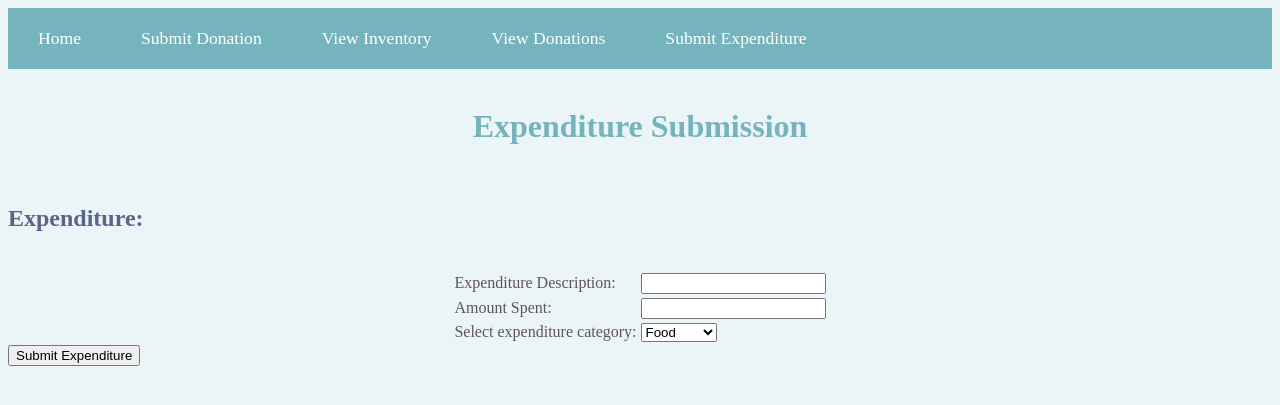
After one commit to cs304-fa18/semester-project-rad, a Flask app: page /expenditureForm/ in a window 1280 px wide. The commit adds this page. Shown: the top 405 px of the page. Run offline with Flask 2, Linux system fonts and the light colour scheme.

Commit message:
expenditures page and relevant updates

```diff
--- a/app.py
+++ b/app.py
@@ -6,6 +6,7 @@ import sys
 import search_donation_history
 import search_inventory_history
 import donationDBOps
+import expenditureBackend
 
 app = Flask(__name__)
 app.secret_key = 'stringy string'
@@ -57,6 +58,30 @@ def donationForm():
 
         # render template
         return render_template('donation_form.html')
+
+
+@app.route('/expenditureForm/', methods = ['GET', 'POST'])
+def expenditureForm():
+    if request.method == 'GET':
+        return render_template('expenditures.html')
+
+    else:
+    # Collect Expenditure Data
+        expenditure = {
+            'expenditure-category' : request.form['expenditure-category'],
+            'amount' : request.form['expenditure-amount'],
+            'expenditure-description' : request.form['expenditure-description'],
+            'date' : date.today()
+        }
+
+        # Validate Expenditure Data
+
+        # Submit to Expenditure DB
+        conn = donationDBOps.get_conn('c9')
+        expend_id = expenditureBackend.add_expend(expenditure, conn)
+        flash('Expenditure ID: ' + str(expend_id))
+        return render_template('expenditures.html')
+
 
 @app.route('/donations/', methods=["GET", "POST"])
 def displayDonations():
--- a/templates/base.html
+++ b/templates/base.html
@@ -12,7 +12,7 @@
         <a id='nav-link' href="{{ url_for('donationForm') }}"> Submit Donation </a>
         <a id='nav-link' href="{{ url_for('displayInventory') }}"> View Inventory</a>
         <a id='nav-link' href="{{ url_for('displayDonations') }}"> View Donations</a>
-        <a id='nav-link' href='cs.wellesley.edu'> Submit Expenditure </a>
+        <a id='nav-link' href="{{ url_for('expenditureForm') }}"> Submit Expenditure </a>
     </nav>
 
     <br>
--- /dev/null
+++ b/templates/expenditures.html
@@ -0,0 +1,45 @@
+{% extends "base.html" %}
+
+{% block title %}
+    <h1> Expenditure Submission </h1>
+{% endblock %}
+
+{% block content %}
+    <!-- Expenditure Form -->
+    <form method="POST" action="" >
+        <h2> Expenditure: </h2>
+        <table id='expenditure-table'>
+            <!-- Item description text field -->
+            <tr>
+                <td> Expenditure Description: </td>
+                <td> <input type="text" name="expenditure-description"> </td>
+            </tr>
+
+            <!-- Amount text field -->
+            <tr>
+                <td> Amount Spent: </td>
+                <td> <input type="number" name="expenditure-amount"> </td>
+            </tr>
+
+            <!-- dropdown: donation category -->
+            <tr>
+                <td> Select expenditure category: </td>
+                <td>
+                   <select name="expenditure-category">
+                        <option value="food"> Food </option>
+                        <option value="medical"> Medical </option>
+                        <option value="clothing"> Clothing </option>
+                        <option value="supplies"> Supplies </option>
+                        <option value="in house"> In House </option>
+                        <option value="other"> Other </option>
+                    </select>
+                </td>
+            </tr>
+            <br>
+        </table>
+
+        <input type="submit" value="Submit Expenditure"></p>
+    </form>
+
+</body>
+{% endblock %}
```
Also changed, not shown: expenditureBackend.py (added, +17 -0 lines).
